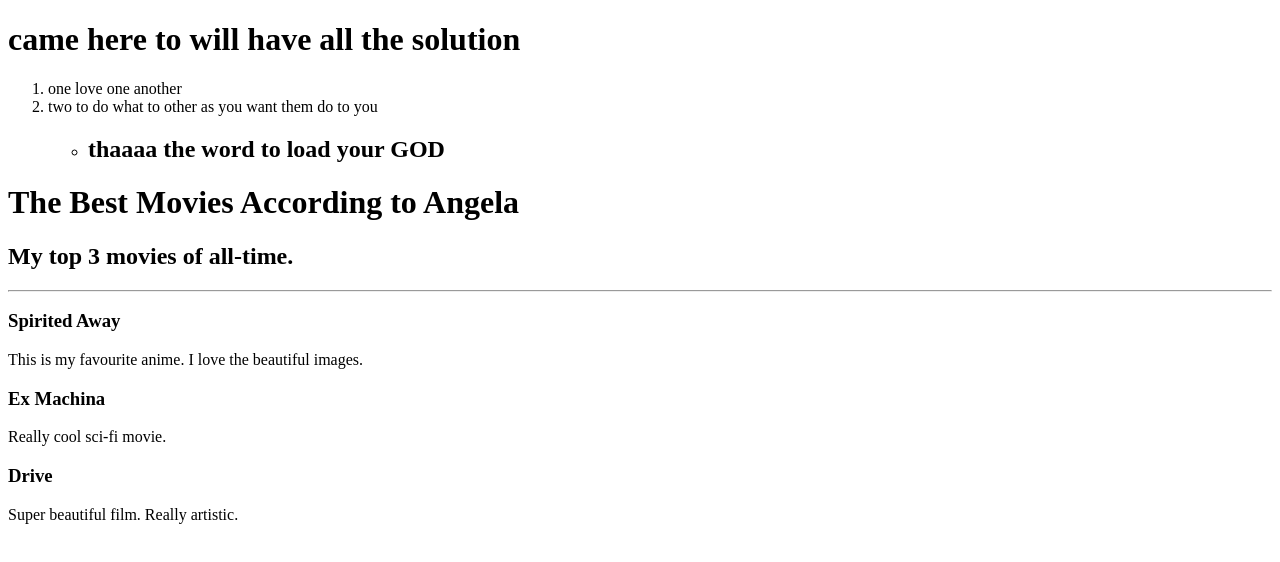
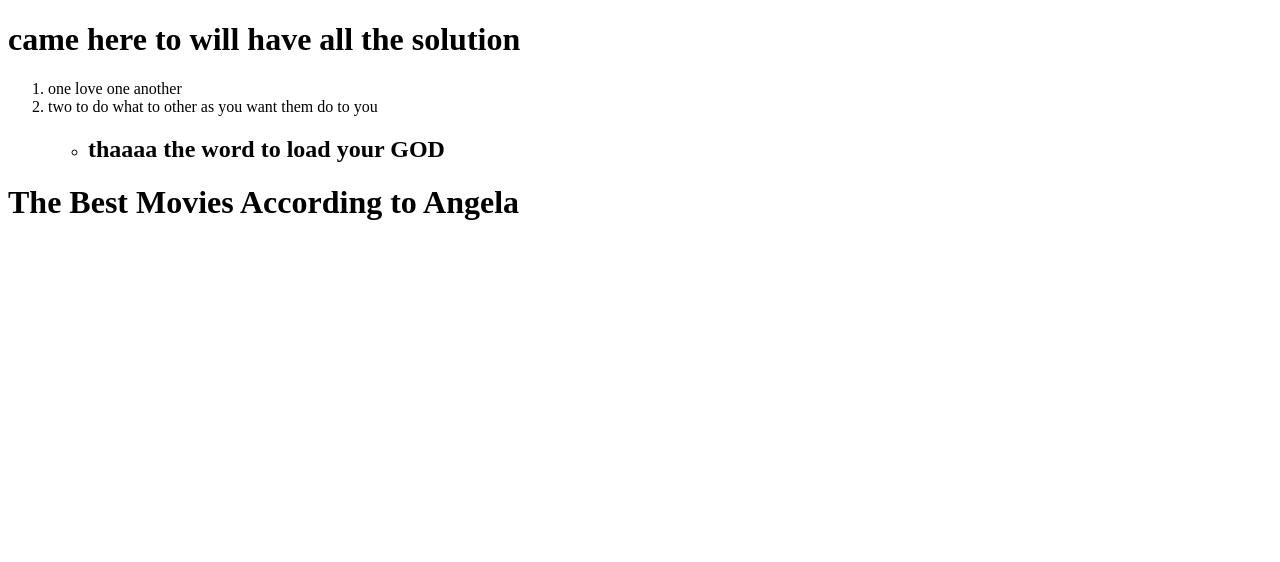
Before and after one commit to stallone673/html.portfolio, a plain HTML site: page solution.html in a window 1280 px wide. Drawn offline with Linux system fonts and the light colour scheme.

Commit message:
Update solution.html

```diff
--- a/solution.html
+++ b/solution.html
@@ -46,11 +46,3 @@
 
 
 <h1>The Best Movies According to Angela</h1>
-<h2>My top 3 movies of all-time.</h2>
-<hr />
-<h3>Spirited Away</h3>
-<p>This is my favourite anime. I love the beautiful images.</p>
-<h3>Ex Machina</h3>
-<p>Really cool sci-fi movie.</p>
-<h3>Drive</h3>
-<p>Super beautiful film. Really artistic.</p>
```
